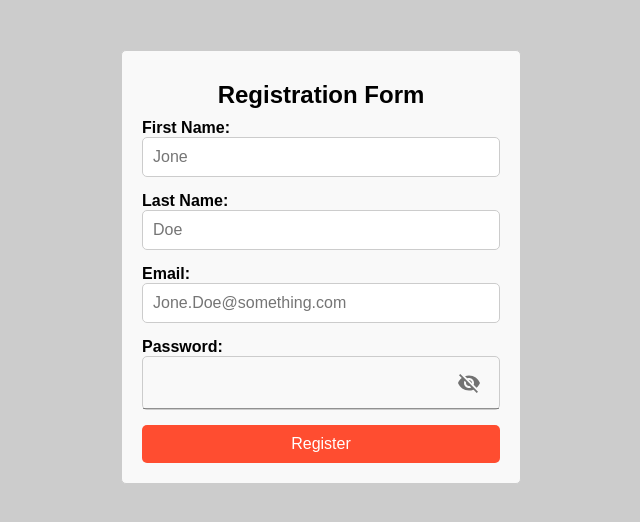
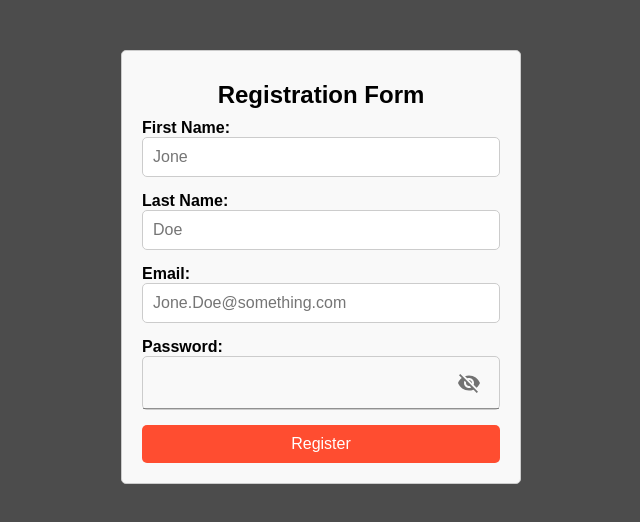
Before and after one commit to Mohamad-Gh/React_Apps, a React (Create React App) app in the folder car-rental-app/: page /Registration in a window 1280 px wide. Shown: the top 522 px of the page, without its empty margins (319-959 px from the left). Built offline with nearby package versions, Linux system fonts and the light colour scheme.

Commit message:
Add Register as popup

```diff
--- a/car-rental-app/src/components/Header.jsx
+++ b/car-rental-app/src/components/Header.jsx
@@ -1,7 +1,15 @@
 import logo from "../Assets/images/logo.png";
 import { Link } from "react-router-dom";
+import { useState } from "react";
+import Registration from "./Registration";
 
 function Header() {
+  const [popup, setPopup] = useState(false);
+
+  function setRigesterPopup() {
+    setPopup(!popup);
+  }
+
   return (
     <header>
       <div class="full-container">
@@ -36,10 +44,10 @@ function Header() {
           <div class="sign-in">
             <div>
               <button class="btn">Sign in </button>
-              <button class="btn btn-nav">
-                <Link className="link" to="/Registration">
-                  Register
-                </Link>
+              <button class="btn btn-nav" onClick={setRigesterPopup}>
+                {/* <Link className="link" to="/Registration"> */}
+                Register
+                {/* </Link> */}
               </button>
             </div>
           </div>
@@ -64,6 +72,7 @@ function Header() {
           </div>
         </div>
       </div>
+      {popup && <Registration triger={setPopup} />}
     </header>
   );
 }
--- a/car-rental-app/src/components/Registration.jsx
+++ b/car-rental-app/src/components/Registration.jsx
@@ -8,7 +8,7 @@ import Input from "@mui/material/Input";
 
 import "./registration.css"; // Importing CSS file
 
-function Registration() {
+function Registration(props) {
   const [done, setDone] = useState(false);
   const [formData, setFormData] = useState({
     firstName: "",
@@ -50,7 +50,14 @@ function Registration() {
   };
 
   return (
-    <div className="overlay">
+    <div>
+      <div
+        onClick={() => {
+          props.triger(true);
+          console.log("WOw");
+        }}
+        className="overlay"
+      ></div>
       <div className="registration-container">
         <h2>Registration Form</h2>
         {done && (
--- a/car-rental-app/src/components/registration.css
+++ b/car-rental-app/src/components/registration.css
@@ -11,15 +11,21 @@
   bottom: 0;
   width: 100%;
   height: 100hv;
-  background-color: rgb(0, 0, 0, 0.2);
+  background-color: rgb(0, 0, 0, 0.7);
+  z-index: 1000;
 }
 .registration-container {
+  position: fixed;
+  top: 0;
+  left: 0;
+  right: 0;
   max-width: 400px;
   margin: 50px auto;
   padding: 20px;
   border: 1px solid #ccc;
   border-radius: 5px;
   background-color: #f9f9f9;
+  z-index: 1001;
 }
 
 .registration-container h2 {
```
